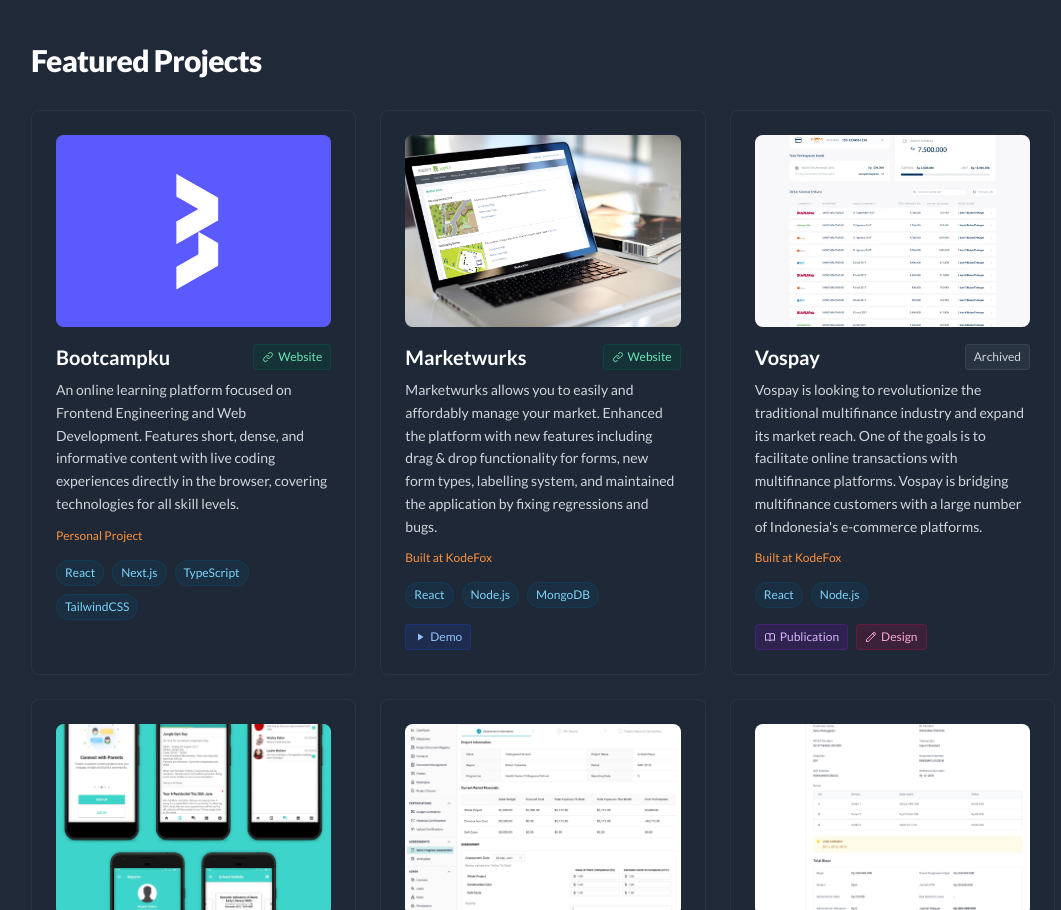
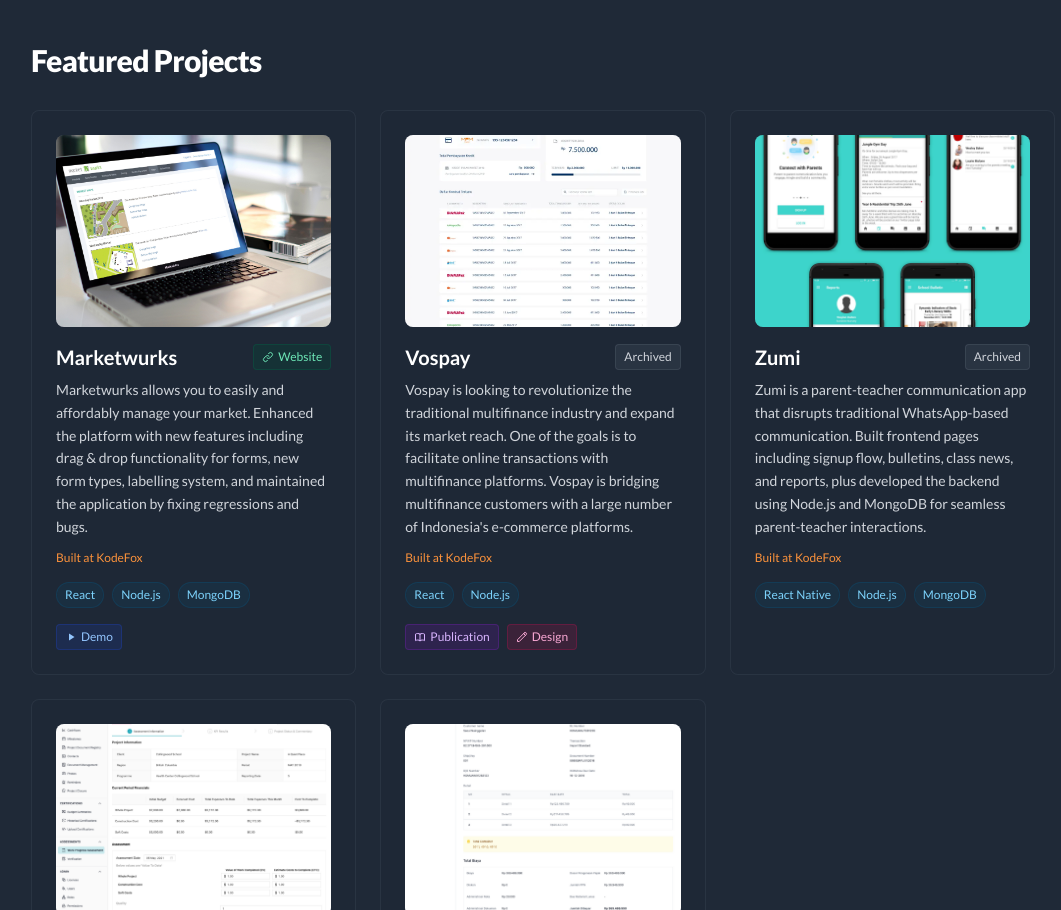
Before and after one commit to rvlewerissa/blog, a Next.js app in the folder apps/blog/: page / in a window 1280 px wide. Shown: the part 2560-3470 px from the top of the page, without its empty margins (97-1158 px from the left). Built offline with nearby package versions, Linux system fonts and the light colour scheme.

Commit message:
chore: remove bootcampku from projects

```diff
--- a/apps/blog/src/components/LandingPage/Projects.tsx
+++ b/apps/blog/src/components/LandingPage/Projects.tsx
@@ -1,16 +1,6 @@
 import Link from 'next/link';
 
 const projects = [
-  {
-    name: 'Bootcampku',
-    description:
-      'An online learning platform focused on Frontend Engineering and Web Development. Features short, dense, and informative content with live coding experiences directly in the browser, covering technologies for all skill levels.',
-    technologies: ['React', 'Next.js', 'TypeScript', 'TailwindCSS'],
-    demo: 'https://bootcampku.com',
-    image: '/bootcampku-logo.png',
-    status: 'active',
-    company: 'Independent',
-  },
   {
     name: 'Marketwurks',
     description:
--- a/apps/blog/src/components/Work/data.ts
+++ b/apps/blog/src/components/Work/data.ts
@@ -169,17 +169,6 @@
 
 export const OtherProjectsWithoutImage = [
   {
-    name: 'Bootcampku',
-    href: 'https://bootcampku.com',
-    date: { dateFrom: 'Jan 2025', dateTo: 'Present' },
-    description: `An online learning platform focused on Frontend Engineering and Web Development. Features short, dense, and informative content with live coding experiences directly in the browser, covering React, Git, GraphQL, and modern web technologies for all skill levels.`,
-    technologyUsed: ['React', 'Next.js', 'TypeScript', 'TailwindCSS'],
-    responsibilities: [
-      'Single-handedly built the entire learning platform',
-      'Developed course management system and interactive coding challenges',
-    ],
-  },
-  {
     name: 'TipTip',
     href: 'tiptip.id',
     date: { dateFrom: 'Oct 2022', dateTo: 'Apr 2025' },
```
